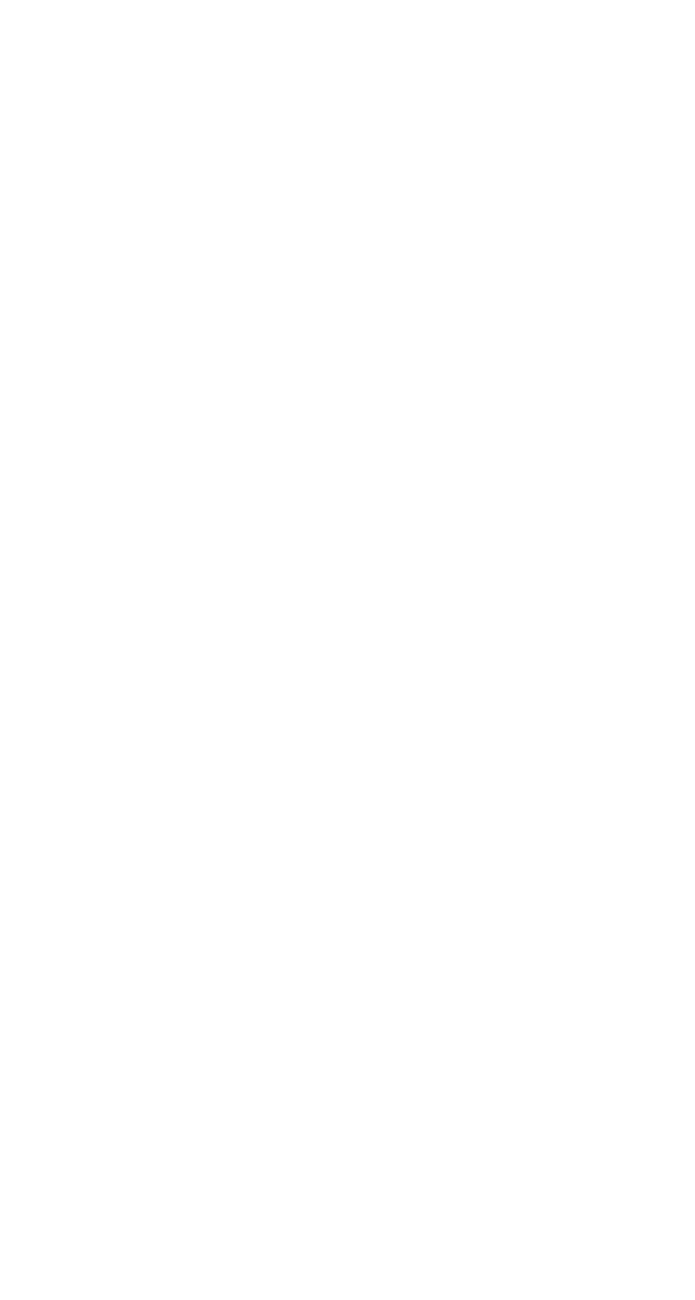
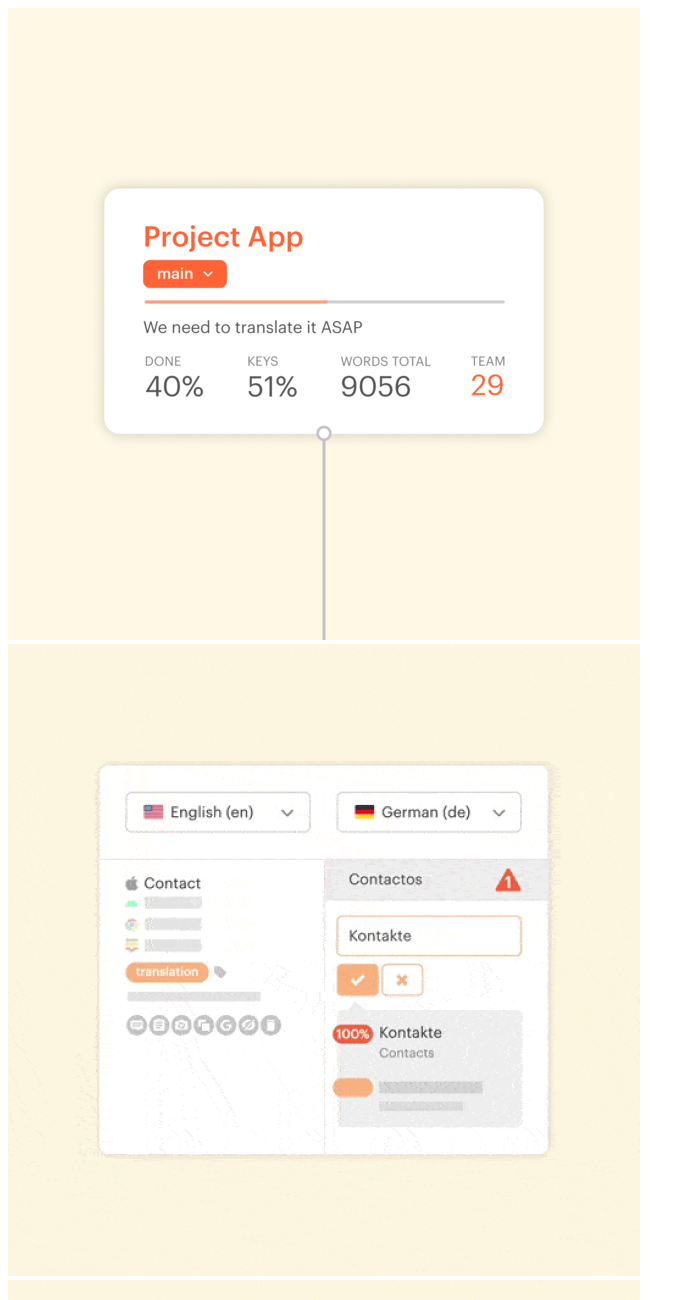
Before and after one commit to Nein9Nein/hillel, a plain HTML site: page gallery.html in a window 1280 px wide. Shown: the top 1300 px of the page, without its empty margins (0-695 px from the left). Before the commit the page ends 800 px from the top, so only its background shows below. Drawn offline with Linux system fonts and the light colour scheme.

Commit message:
add img for gallery.html

```diff
--- a/gallery.html
+++ b/gallery.html
@@ -7,6 +7,8 @@
     <title>Document</title>
 </head>
 <body>
-
+    <img src="./img/control.jpg" alt="picture">
+    <img src="./img/quality.jpg" alt="picture">
+    <img src="./img/shorten.jpg" alt="picture">
 </body>
 </html>
```
